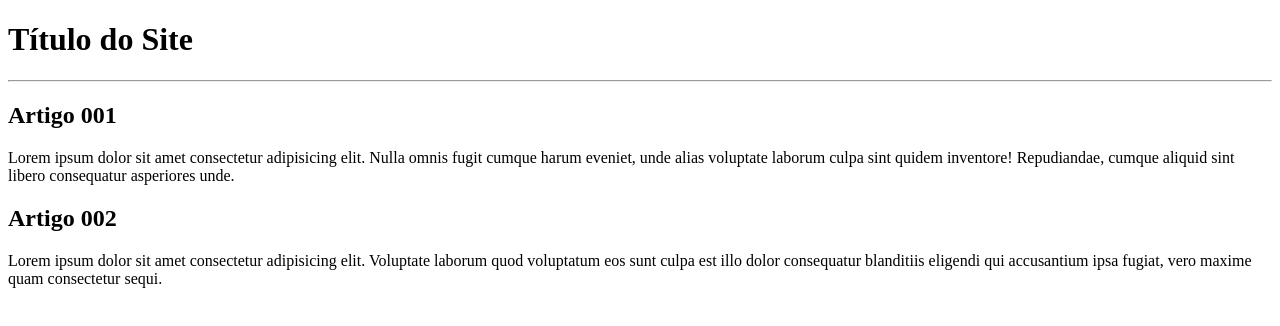
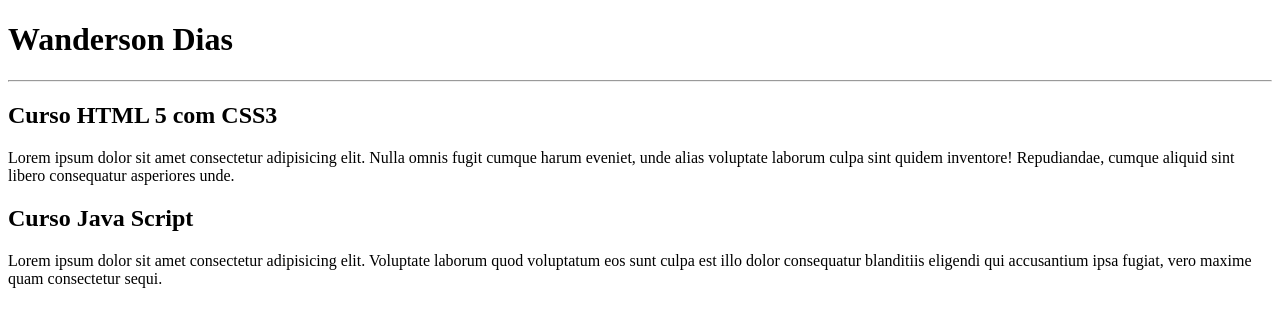
Before and after one commit to owandias/projeto-site, a plain HTML site: page index.html in a window 1280 px wide. Drawn offline with Linux system fonts and the light colour scheme.

Commit message:
Comecei a escrever o conteúdo

```diff
--- a/index.html
+++ b/index.html
@@ -7,17 +7,17 @@
 </head>
 <body>
     <header>
-        <h1>Título do Site </h1>
+        <h1>Wanderson Dias</h1>
     </header>
     <hr/>
     <article>
-        <h2>Artigo 001</h2>
+        <h2>Curso HTML 5 com CSS3</h2>
         <p>
             Lorem ipsum dolor sit amet consectetur adipisicing elit. Nulla omnis fugit cumque harum eveniet, unde alias voluptate laborum culpa sint quidem inventore! Repudiandae, cumque aliquid sint libero consequatur asperiores unde.
         </p>
     </article>
     <article>
-        <h2>Artigo 002</h2>
+        <h2>Curso Java Script</h2>
         <p>
             Lorem ipsum dolor sit amet consectetur adipisicing elit. Voluptate laborum quod voluptatum eos sunt culpa est illo dolor consequatur blanditiis eligendi qui accusantium ipsa fugiat, vero maxime quam consectetur sequi.
         </p>
```
